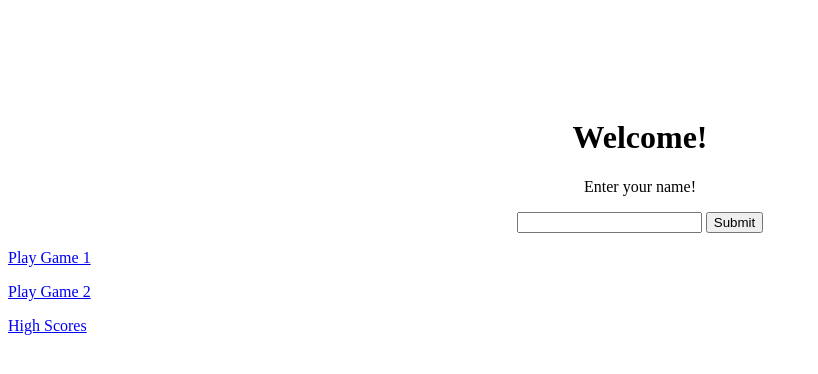
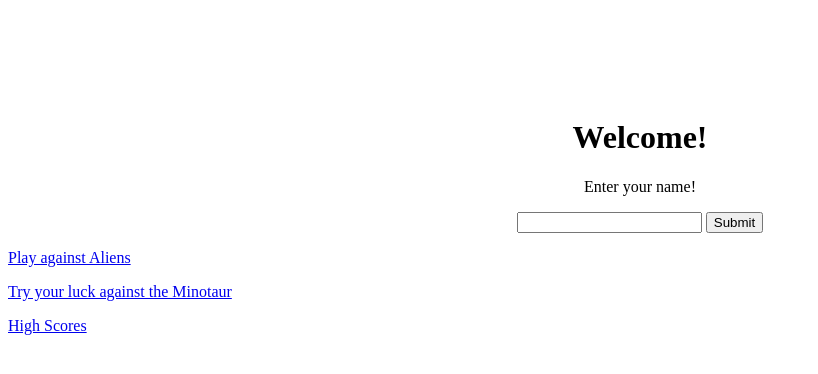
Before and after one commit to ivankho/Project-1, a Python web app: template gothonweb/templates/firstpage.html in a window 1280 px wide. Shown: the top 374 px of the page, without its empty margins (0-818 px from the left). Run offline with Jinja, Linux system fonts and the light colour scheme; the template is opened without the code that fills it, so the values that code supplies are empty.

Commit message:
changed link names

```diff
--- a/gothonweb/templates/firstpage.html
+++ b/gothonweb/templates/firstpage.html
@@ -26,8 +26,8 @@
 		     	</p>
 			</form>
 		</p>
-		<p style="text-align:left"><a href="/start">Play Game 1</a></p>
-		<p style="text-align:left"><a href="/start2">Play Game 2</a></p>
+		<p style="text-align:left"><a href="/start">Play against Aliens</a></p>
+		<p style="text-align:left"><a href="/start2">Try your luck against the Minotaur</a></p>
 		<p style="text-align:left"><a href="/score">High Scores</a></p>
 	</div>
 </center>
```
